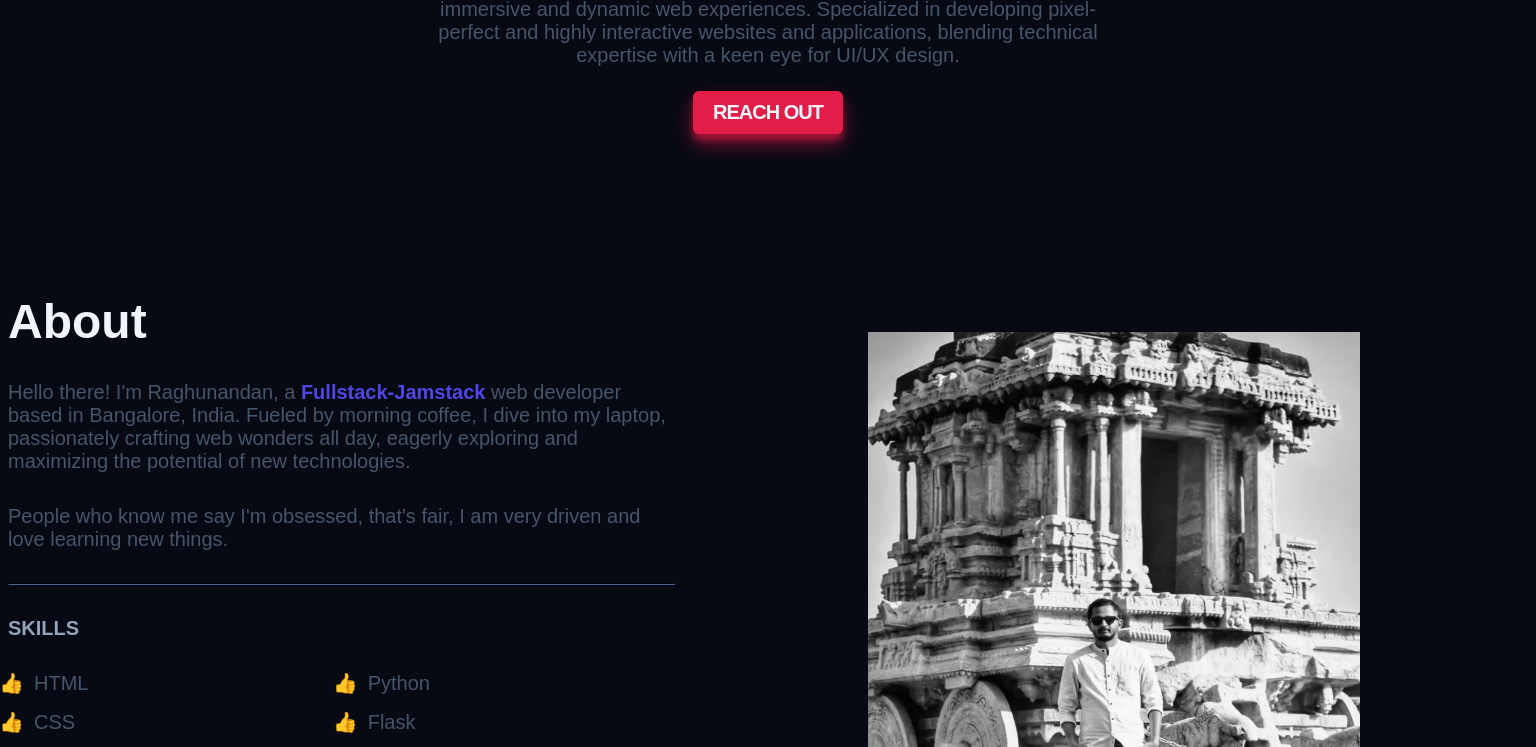
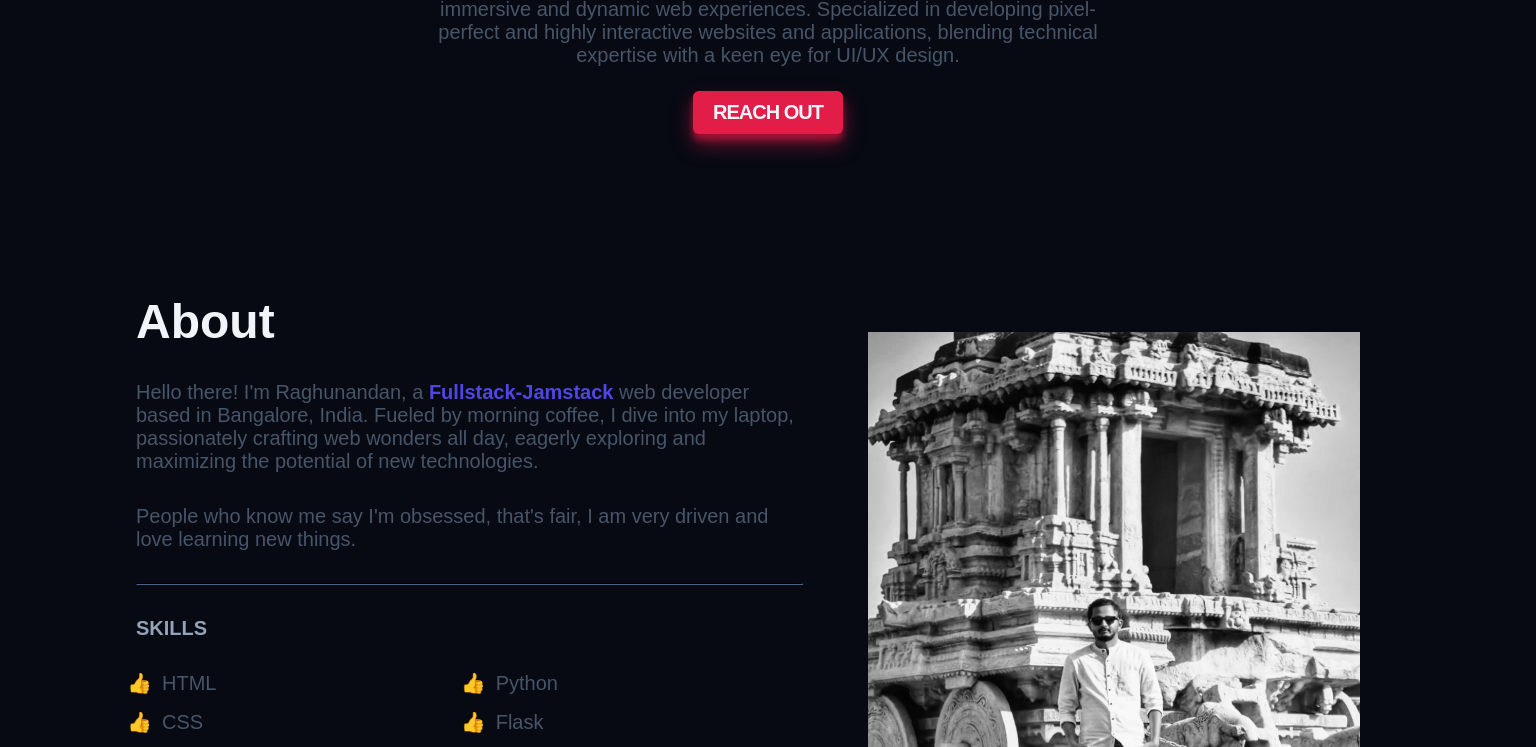
Before and after one commit to Raghunandanrg/portfolio, a website built with Vite: page index.html in a window 1536 px wide. Shown: the part 650-1397 px from the top of the page. Built offline with nearby package versions, Linux system fonts and the light colour scheme; a web font is replaced by a local one.

Commit message:
updated 2XL width

```diff
--- a/styles/utility.css
+++ b/styles/utility.css
@@ -76,6 +76,6 @@
 /* 2XL  */
 @media (min-width:1536px) {
     .container {
-        max-width: 1536px;
+        max-width: 1280px;
     }
 }
```
